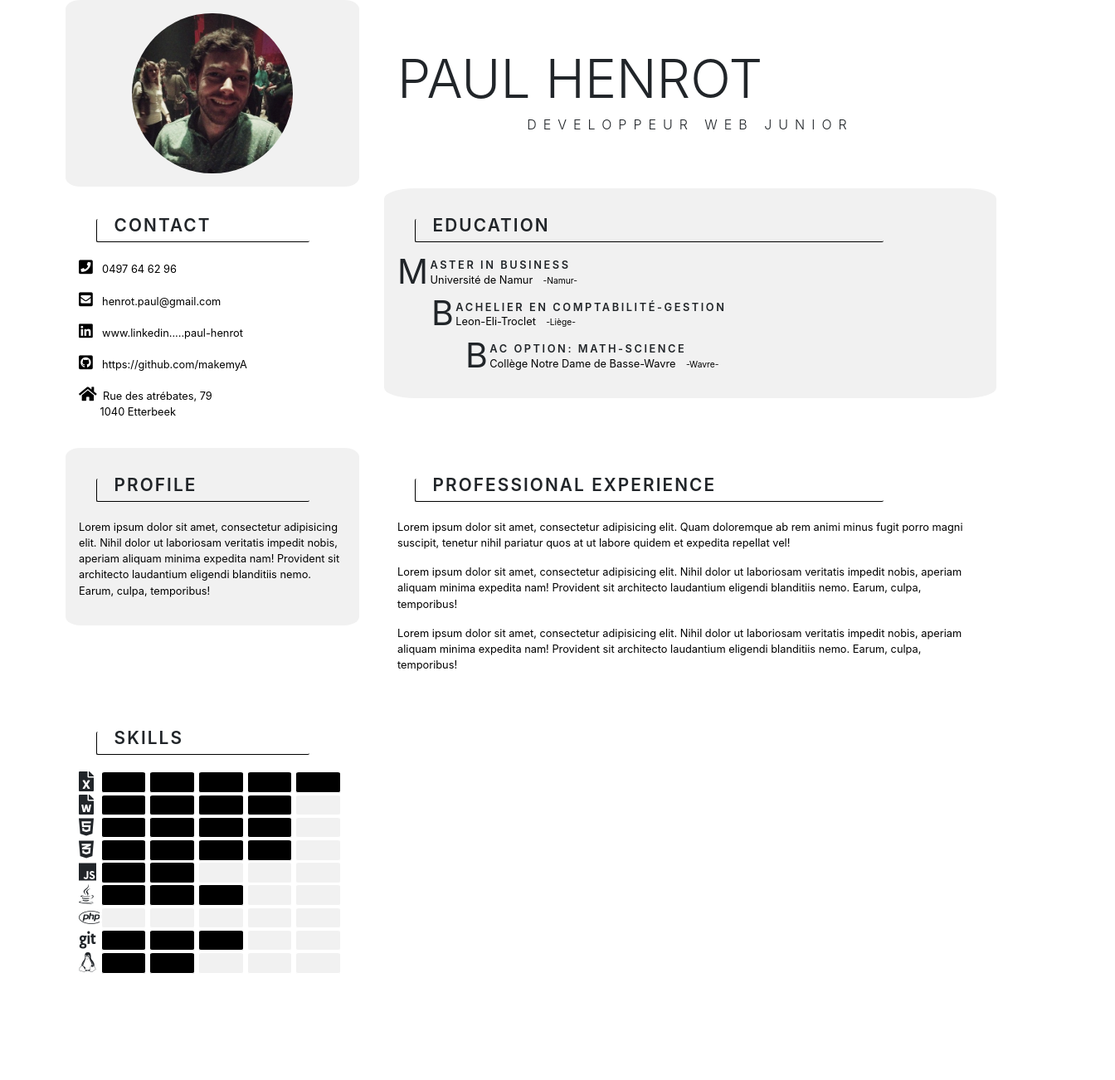
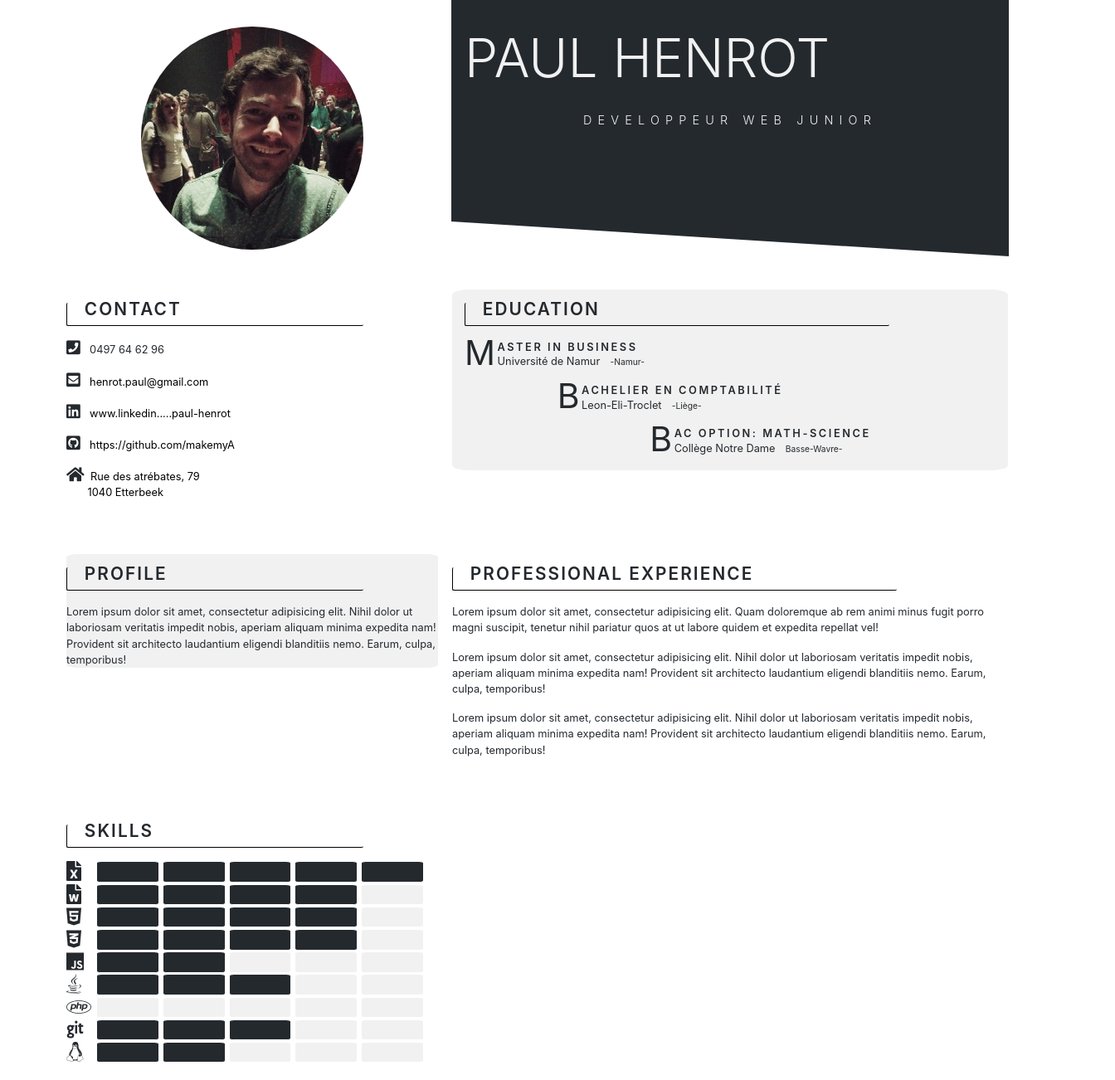
Before and after one commit to makemyA/Learning-Environment, a plain HTML site: page 5-exercice-creer-un-cv.md/index.html in a window 1280 px wide. Shown: the whole page at 83% size, 1344 px wide, since content can reach past the window. Before the commit the page ends 1193 px from the top, so only its background shows below. Drawn offline with nearby package versions, Linux system fonts and the light colour scheme.

Commit message:
version3 responsive bootstrap

```diff
--- a/5-exercice-creer-un-cv.md/index.css
+++ b/5-exercice-creer-un-cv.md/index.css
@@ -15,11 +15,13 @@ body {
 width: 90%;
 margin: 0 auto 0 auto;
 text-align: left;
+color:#24292E;
   }
 h1 {
 	font-size: 4em;
 	font-weight: 350;
 	text-transform: uppercase;
+	margin-bottom:0.4em;
 }
 h2 {
 	font-size: 1.3em;
@@ -28,7 +30,7 @@ h2 {
 	border-bottom: 1.5px solid black;
 	text-align: left;
 	padding: 0 0 0.5em 1em;
-	margin: 1em ;
+	margin-bottom: 0.8em;
 	width: 80%;
 	border-radius: 2px;
 	line-height: 0.8em;
@@ -36,11 +38,14 @@ h2 {
 	letter-spacing: 0.1em;
 }
 h3 {
-	font-size: 1em;
+	font-size: 0.9em;
 	font-weight: 300;
 	text-transform: uppercase;
 	letter-spacing: 0.5em;
 	text-align: center;
+	flex:100%;
+	z-index: 90;
+	line-height: 1.5em;
 }
 h4 {
 	font-size: 0.8em;
@@ -49,105 +54,84 @@ h4 {
 	letter-spacing: 0.2em;
 	text-align: left;
 	margin-bottom: 0px;
+	margin-right: 0px;
+	padding-right: 0px;
 
 }
-[class*=bachelier] {
+/* .profile, .education {
+	background-color: #F1F1F1;
+	border-radius: 5%;
+	padding-top: 1em;
+} */
+[class*=container] {
+
+}
+.bg {
+padding-top: 1em;
+border-radius: 3%;
+}
+.bg.education {
+	background-color: #F1F1F1;
+}
+.bg.profile {
+	background-color: #F1F1F1;
+}
+/* [class*=name] {
 	align-self: center;
+} */
+/* .triangle {
+	float:left;
+	width:0;
+	height:0;
+	border-top:40px solid black;
+	border-right:40px solid transparent;
+
+} */
+[class*=picture] {
+	display: flex;
+	justify-content: center;
+	align-items: center;
+
 }
-.big-letter {
+ .picture img {
+	width:60%;
+	min-width: 200px;
+	height: 60%;
+	border-radius: 50%;
+	text-align: center;
+	filter:grayscale(50%);
+
+}
+.picture img:hover {
+	filter:grayscale(0%);
+}
+.box-title {
+	display: flex;
+	flex-wrap: wrap;
+}
+.container-name {
+	background-color: #24292E;
+	color: #F1F1F1;
+	z-index:;
+}
+  .container-name::after {
+  	content:"";
+  	position: absolute;
+  	left: 0;
+  	bottom: 0;
+  	border-width: 50px 0 0 800px;
+  	border-style: solid;
+  	border-color: transparent transparent transparent white;
+  	z-index:5;
+
+ }
+ .big-letter {
 	font-size: 3.2em;
 	font-weight: 400;
 	float:left;
 	line-height: 0.5em;
 	padding-top: 0.1em;
 	margin-right:0em;
-}
-.big-letter.bachelier {
-
-	margin-left: 1em;
-}
-.big-letter.bac {
-
-	margin-left: 2em;
-}
-/* color: #903;
-  float: left;
-  font-family: Georgia;
-  font-size: 75px;
-  line-height: 60px;
-  padding-top: 4px;
-  padding-right: 8px;
-  padding-left: 3px; */
-
- small {
-
-	color: ;
-	margin-left: 1.2em;
-	padding: 0em;
-
-}
-p {
-  	font-size: 0.8em;
-  	color:black;
-  }
-.link {
-  	text-decoration: none;
-  	color: black;
-}
-.fas, .fab {
-	font-size: 1.5em;
-	margin-right: 0.4em;
-}
-.fas.fa-home {
-	margin-right: 0.2em;
-}
-.etterbeek {
-	margin-left: 2em;
-}
-
-
-/* .stage {
-	background-image: url("photos/cv.jpg");
-	background-size: auto 100%;
-	background-repeat: no-repeat;
- 	width: 595px;
-	height: 842px;
-	border:1px solid black;
-	margin: 0 auto 0 auto;
-	opacity: 0.6;
-} */
-.container-fluid {
-	/*border:1px solid black;*/
-
-}
-
-[class*=container]{
-
-
-	/*border:1px solid blue;*/
-}
-[class*=name] {
-	align-self: center;
-}
-.picture, .profile, .education {
-	background-color: #F1F1F1;
-	border-radius: 5%;
-}
-.bg {
-	padding: 1em;
-	/*border:1px solid black;*/
-}
-[class*=picture] {
-	text-align: center;
-
-}
- .picture img {
-	width:60%;
-	min-width: 150px;
-	height: 60%;
-	border-radius: 50%;
-	text-align: center;
-	filter:grayscale(50%);
 }
 div.col-8.container-name {
 	align-items: flex-end;
@@ -165,6 +149,234 @@ div.col-8.container-name {
 	align-items: flex-start;
 	margin: 0.5em 0.5em 0.5em 0;
 }
+small {
+
+	color: ;
+	margin-left: 0em;
+	padding-left: 1.2em;
+
+
+}
+p {
+  	font-size: 0.8em;
+  	color:#24292E;
+  }
+.link {
+  	text-decoration: none;
+  	color: black;
+}
+.link:hover {
+	color:white;
+	background-color: black;
+	text-decoration: none;
+}
+.fas, .fab {
+	font-size: 1.5em;
+	margin-right: 0.4em;
+	color:#24292E;
+
+}
+.fas.fa-home {
+	margin-right: 0.2em;
+}
+.etterbeek {
+	margin-left: 2em;
+}
+
+
+[class*=bloc] {
+	height: 1.6em;
+}
+.full {
+	background-color: #24292E;
+	border-left: 3px solid white ;
+	border-right: 3px solid white ;
+	border-top: 1px solid white ;
+	border-bottom: 1px solid white ;
+
+	border-radius: 10%;
+}
+.bloc.empty {
+	background-color: #F1F1F1;
+
+	border-left: 3px solid white ;
+	border-right: 3px solid white ;
+	border-top: 1px solid white ;
+	border-bottom: 1px solid white;
+	border-radius: 10%;
+
+
+}
+.fa-file-excel {
+
+}
+[class*=col] {
+	margin-bottom: 0.1em;
+}
+/* div .bg.name {
+	display: flex;
+	padding-bottom: 2em;
+	width:100%;
+	height: 100%;
+	align-items: flex-end;
+	flex-wrap: wrap;
+}
+div .bg.name {
+	margin-top:1em;
+	line-height: 1em;
+	flex:100%;
+}
+
+.work {
+	margin-top: 1.4em;
+	margin-bottom: 0;
+	padding-right: 2em;
+	padding-top: 1em;
+	align-self: flex-end;
+	width: 40%;
+	text-align: center;
+}
+[class*=work]{
+	justify-content: center;
+}
+
+
+div .bg.name::after {
+	content: "";
+  	position: absolute;
+  	left: 0em;
+  	bottom: 0;
+  	width: 0;
+  	height: 0;
+  	border-bottom: 7em solid black;
+  	shape-outside: content-box;
+  	border-left:  15em solid transparent;
+  	border-right:  15em solid transparent;
+  	z-index: -1;
+
+}
+.container-name {
+	display: flex;
+
+	align-self: stretch;
+
+
+	padding:0;
+}
+[class*=bachelier] {
+	align-self: center;
+}
+.big-letter {
+	font-size: 3.2em;
+	font-weight: 400;
+	float:left;
+	line-height: 0.5em;
+	padding-top: 0.1em;
+	margin-right:0em;
+}
+.big-letter.master {
+
+	margin-left: 1.5em;
+}
+.big-letter.bachelier {
+
+	margin-left: 3.0em;
+}
+.big-letter.bac {
+
+	margin-left: 4.5em;
+}
+.education p {
+	margin-left: 4.5em;
+	flex-wrap: nowrap;
+}
+color: #903;
+  float: left;
+  font-family: Georgia;
+  font-size: 75px;
+  line-height: 60px;
+  padding-top: 4px;
+  padding-right: 8px;
+  padding-left: 3px;
+
+ small {
+
+	color: ;
+	margin-left: 0em;
+	padding-left: 1.2em;
+
+
+}
+p {
+  	font-size: 0.8em;
+  	color:black;
+  }
+.link {
+  	text-decoration: none;
+  	color: black;
+}
+.link:hover {
+	color:white;
+	background-color: black;
+	text-decoration: none;
+}
+.fas, .fab {
+	font-size: 1.5em;
+	margin-right: 0.4em;
+}
+.fas.fa-home {
+	margin-right: 0.2em;
+}
+.etterbeek {
+	margin-left: 2em;
+}
+
+
+.stage {
+	background-image: url("photos/cv.jpg");
+	background-size: auto 100%;
+	background-repeat: no-repeat;
+ 	width: 595px;
+	height: 842px;
+	border:1px solid black;
+	margin: 0 auto 0 auto;
+	opacity: 0.6;
+}
+.container-fluid {
+	border:1px solid black;
+
+}
+
+[class*=container]{
+
+
+	border:1px solid blue;
+}
+
+
+.bg {
+	padding: 1em;
+	margin-top: 1em;
+	border:1px solid black;
+}
+
+div.col-8.container-name {
+	align-items: flex-end;
+	justify-content: flex-start;
+}
+.list-items {
+	font-style: none;
+	padding:0;
+	margin:0;
+}
+.item {
+	display:flex;
+	flex-direction: column;
+	justify-content: flex-start;
+	align-items: flex-start;
+	margin: 0.5em 0.5em 0.5em 0;
+}
+
 [class*=bloc] {
 	height: 1.6em;
 }
@@ -193,5 +405,5 @@ div.col-8.container-name {
 }
 [class*=col] {
 	margin-bottom: 0.1em;
-}
+} */
 /*#F1F1F1 gris banner gauche*/
--- a/5-exercice-creer-un-cv.md/index.html
+++ b/5-exercice-creer-un-cv.md/index.html
@@ -13,18 +13,25 @@
 
 			<div class="container-fluid">
 				<div class="row">
-					<div class="col-4 container-picture">
+
+					<div class="col-md-5 col-sm-6 col-xs-6 mb-sm-3 mb-xs-3 p-sm-3 container-picture">
 						<div class="bg picture">
 							<img src="photos/paul-henrot.jpg" alt="photo paul" />
 						</div>
 					</div>
-					<div class="col-8 container-name">
-						<div class="bg name">
-							<h1>paul henrot</h1>
-							<h3>Developpeur Web Junior</h3>
+					<div class="col-md-7 col-sm-6 col-xs-6 mb-sm-3 mb-xs-3 p-sm-3  container-name">
+						<div class=" row bg name">
+							<div class="box-title col-12">
+								<h1 id="name col-12">paul henrot</h1>
+								<h3 class="work col-12">
+									Developpeur Web Junior
+								</h3>
+							</div>
+
 						</div>
 					</div>
-					<div class="col-md-4 col-sm-12 container-contact">
+
+					<div class="col-md-5 col-sm-12 mb-sm-3 mb-xs-3 p-sm-3  container-contact">
 
 						<div class="bg contact">
 							<h2>Contact</h2>
@@ -58,19 +65,27 @@
 
 						</div>
 					</div>
-					<div class="col-md-8 col-sm-12 container-education">
+					<div class="col-md-7 col-sm-12 mb-sm-3 mb-xs-3 p-sm-3  container-education">
 
-						<div class="bg education">
+						<div class=" row bg education">
+							<div class="col-12">
 							<h2>education</h2>
-							<h4><span class="big-letter m master">M</span>aster in Business</h4>
+							</div>
+							<div class="col-12">
+							<h4><span class="big-letter master">M</span>aster in Business</h4>
 							<p>Université de Namur<small>-Namur-</small></p>
-							<h4><span class="big-letter bachelier">B</span>achelier en comptabilité-gestion</h4>
+						   </div>
+							<div class="offset-2 col-10">
+							<h4><span class="big-letter bachelier">B</span>achelier en comptabilité</h4>
 							<p>Leon-Eli-Troclet<small>-Liège-</small></p>
+							</div>
+							<div class="offset-4 col-8">
 							<h4><span class="big-letter bac">B</span>ac option: Math-Science</h4>
-							<p>Collège Notre Dame de Basse-Wavre<small>-Wavre-</small></p>
+							<p>Collège Notre Dame<small>Basse-Wavre-</small></p>
+							</div>
 						</div>
 					</div>
-					<div class="col-4 container-profile">
+					<div class="col-md-5 col-sm-12 mb-sm-3 mb-xs-3 p-sm-3 container-profile">
 
 						<div class="bg profile">
 							<h2>profile</h2>
@@ -78,16 +93,17 @@
 
 						</div>
 					</div>
-					<div class="col-8 container-experience">
+					<div class="col-md-7 col-sm-12 mb-sm-3 mb-xs-3 p-sm-3  container-experience">
 
-						<div class="bg experience">
+						<div class=" row bg experience">
+
 							<h2>professional experience</h2>
 							<p>Lorem ipsum dolor sit amet, consectetur adipisicing elit. Quam doloremque ab rem animi minus fugit porro magni suscipit, tenetur nihil pariatur quos at ut labore quidem et expedita repellat vel!</p>
 							<p>Lorem ipsum dolor sit amet, consectetur adipisicing elit. Nihil dolor ut laboriosam veritatis impedit nobis, aperiam aliquam minima expedita nam! Provident sit architecto laudantium eligendi blanditiis nemo. Earum, culpa, temporibus!</p>
 							<p>Lorem ipsum dolor sit amet, consectetur adipisicing elit. Nihil dolor ut laboriosam veritatis impedit nobis, aperiam aliquam minima expedita nam! Provident sit architecto laudantium eligendi blanditiis nemo. Earum, culpa, temporibus!</p>
 						</div>
 					</div>
-					<div class="col-4 container-skills">
+					<div class="col-md-5 col-sm-12 mb-sm-3 p-sm-3 mb-xs-3 container-skills">
 
 						<div class="bg skills">
 							<h2>skills</h2>
```
